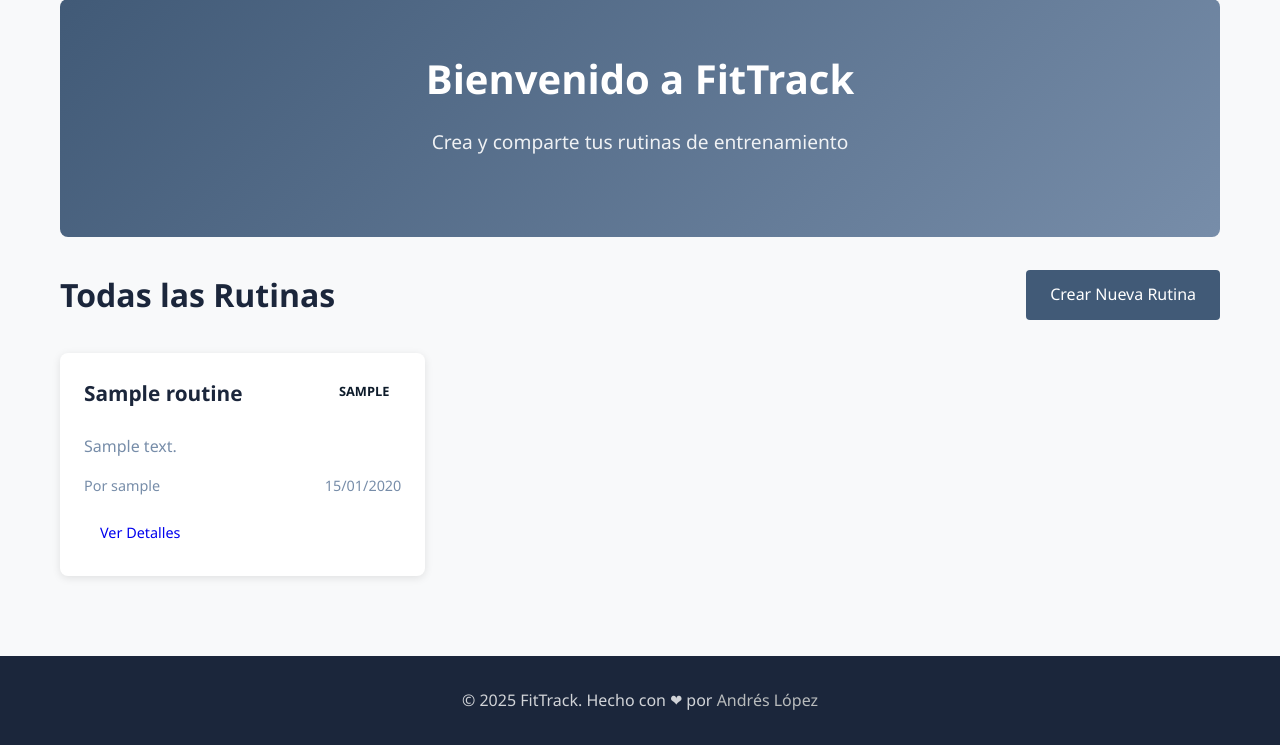
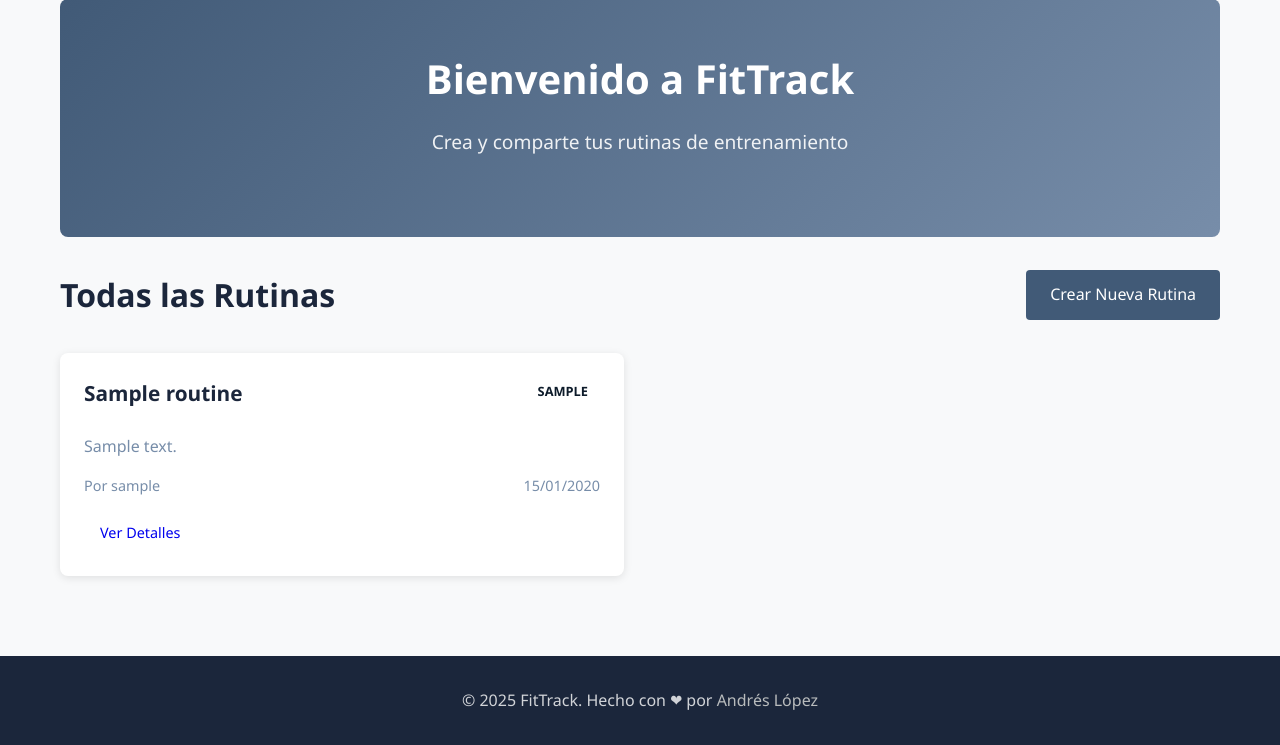
Before and after one commit to bl00p1ng/FitTrack, a Flask app: page / in a window 1280 px wide. Shown: the part 107-852 px from the top of the page. Run offline with Flask 3, Linux system fonts and the light colour scheme; a user stored in the database is signed in; tables that the repository leaves empty hold one stand-in row (values such as "Sample post"); some libraries are stand-ins or nearby versions.

Commit message:
FIX: tamaño del grid en la vista para ver las rutinas

```diff
--- a/src/fittrack/static/style.css
+++ b/src/fittrack/static/style.css
@@ -223,7 +223,7 @@ body {
 /* Routines Grid */
 .routines-grid {
     display: grid;
-    grid-template-columns: repeat(auto-fill, minmax(300px, 1fr));
+    grid-template-columns: repeat(auto-fill, minmax(400px, 1fr));
     gap: 2rem;
 }
 
```
